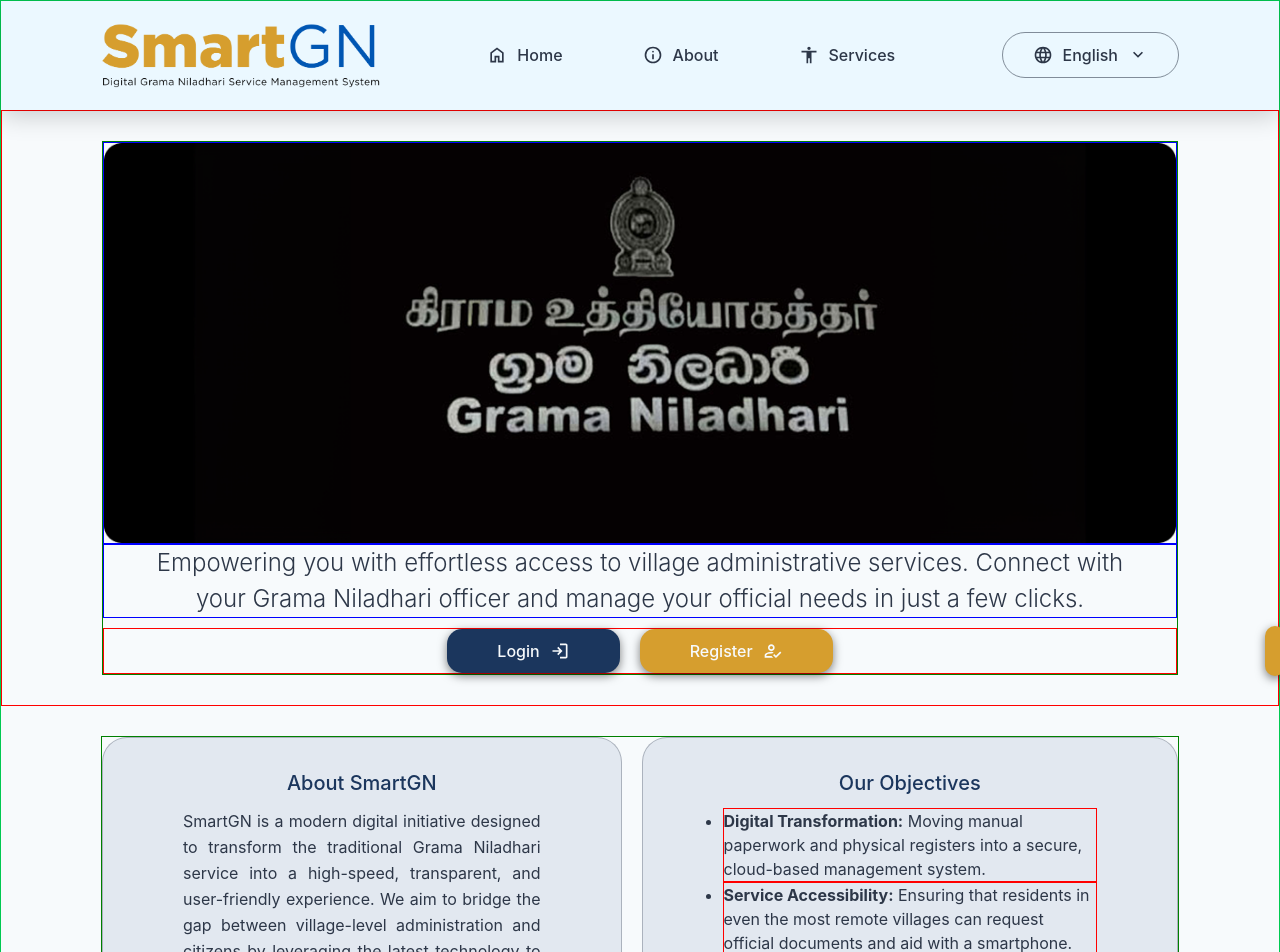
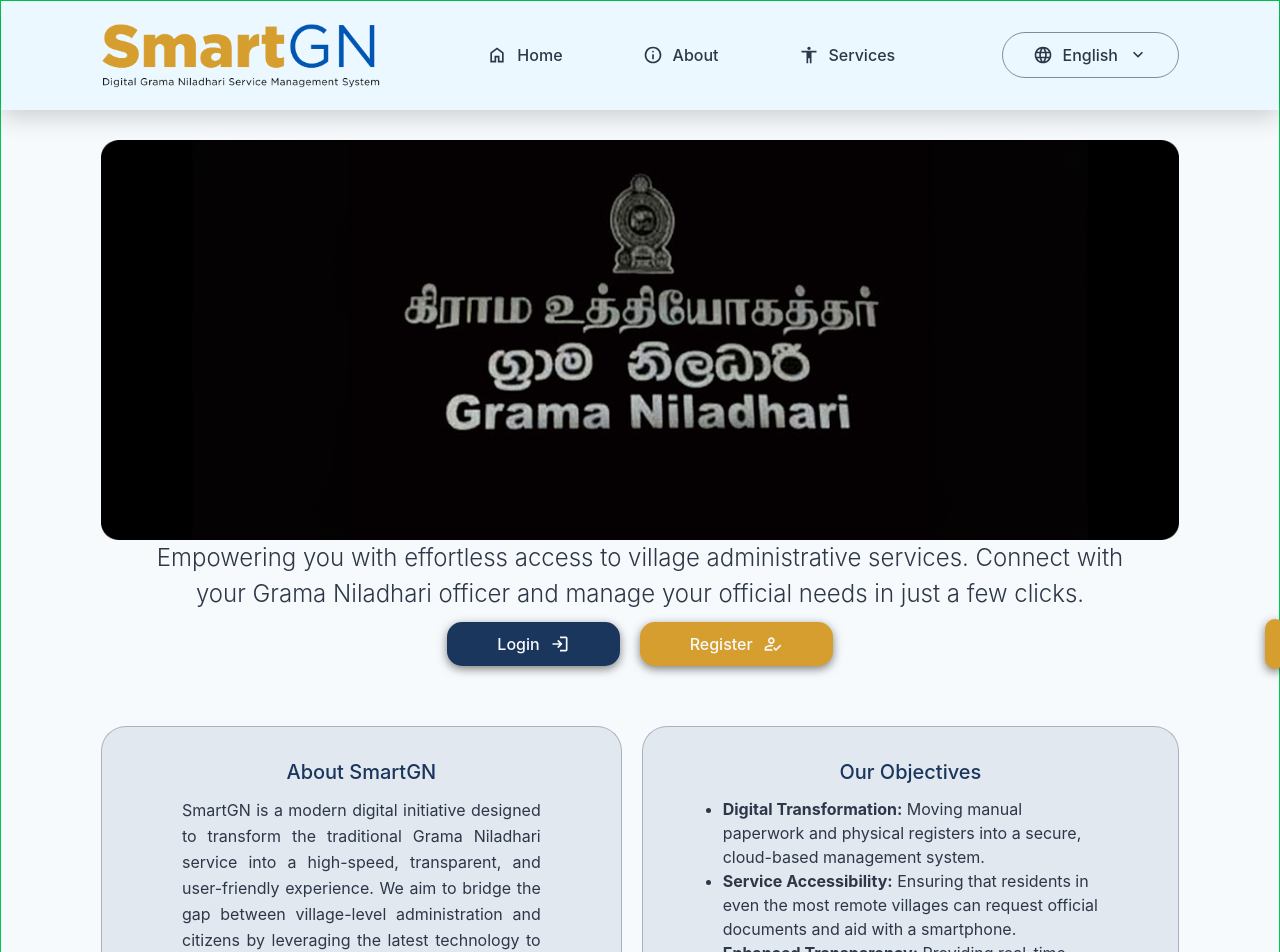
Before and after one commit to Mogith-Code/SmartGN-Digital-GN-Service-Management-System, a React (Vite) app in the folder SmartGN/: page / in a window 1280 px wide. Shown: the top 952 px of the page. Built offline with nearby package versions, Linux system fonts and the light colour scheme.

Commit message:
removed unwanted borders from div containers

```diff
--- a/SmartGN/src/Components/LandingPage/About.jsx
+++ b/SmartGN/src/Components/LandingPage/About.jsx
@@ -57,7 +57,7 @@ function About() {
   return (
     <section id="about" className="w-full bg-[#F7FAFC] px-[100px] py-[30px] max-lg:px-[60px] max-md:p-[20px]">
       {/* Two-column layout: about-container (left) and objectives-container (right) */}
-      <div className="flex items-start justify-center gap-5 max-md:flex-col border border-[green]">
+      <div className="flex items-start justify-center gap-5 max-md:flex-col">
 
         {/* LEFT COLUMN: ABOUT CONTAINER */}
         <div className="w-[580px] max-lg:w-full flex flex-col gap-5 items-center">
@@ -86,7 +86,7 @@ function About() {
           </h2>
           <ul>
             {t.objectives.map((objective, index) => (
-              <li key={index} className="list-disc text-[16px] font-normal text-[#2D3748] max-md:text-[12px] max-md:ml-[15px] border border-[red]">
+              <li key={index} className="list-disc text-[16px] font-normal text-[#2D3748] max-md:text-[12px] max-md:ml-[15px]">
                 <strong>{objective.title}:</strong> {objective.desc}
               </li>
               )
--- a/SmartGN/src/Components/LandingPage/Home.jsx
+++ b/SmartGN/src/Components/LandingPage/Home.jsx
@@ -36,25 +36,25 @@ function Home() {
 
    // COMPONENT RENDER
   return (
-  <section className="w-full bg-[#F7FAFC] px-[100px] py-[30px] max-lg:p-[30px] py-[25px] max-md:p-[20px] border border-[red]" id="home">
+  <section className="w-full bg-[#F7FAFC] px-[100px] py-[30px] max-lg:p-[30px] py-[25px] max-md:p-[20px]" id="home">
 
     {/* Inner container - flex column layout to stack elements vertically */}
-    <div className="w-full flex flex-col justify-between items-center border border-[green]">
+    <div className="w-full flex flex-col justify-between items-center">
 
       {/*  HERO IMAGE */}
-      <div className="w-full h-auto border border-[blue]"> {/*border border-amber-900*/}
+      <div className="w-full h-auto"> {/*border border-amber-900*/}
         <img src={heroImage} alt="Grama Niladhari Service - Helping citizens with administrative services" className="w-full h-[400px] max-lg:h-[300px] max-md:h-[200px]" />
       </div>
 
       {/* HERO HEADLINE */}
-      <div className="w-full px-[50px] max-md:px-0 border border-[blue]"> {/*border border-amber-900*/}
+      <div className="w-full px-[50px] max-md:px-0"> {/*border border-amber-900*/}
         <p className="text-center font-light text-[24px] max-lg:text-[20px] max-md:text-[16px] text-[#2D3748]">
           {t.heroDesc}
         </p>
       </div>
 
       {/* BUTTON CONTAINER */}
-      <div className="w-full flex items-center justify-center gap-5 mt-[10px] border border-[red]">
+      <div className="w-full flex items-center justify-center gap-5 mt-[10px]">
 
         {/* LOGIN BUTTON */}
         <button className="flex items-center justify-center gap-2.5 max-md:gap-[5px] px-[50px] py-2.5 bg-[#1B365D] shadow-[0_3px_10px_rgba(0,0,0,0.5)] hover:shadow-[0_5px_20px_rgba(0,0,0,0.6)] text-[#F7FAFC] font-medium text-[16px] max-md:text-[12px] max-md:py-[8px] max-md:px-[30px] rounded-[15px] max-md:rounded-[12px] hover:bg-[#005BBD] hover:text-white transition-all duration-300 cursor-pointer"
--- a/SmartGN/src/Pages/LandingPage.jsx
+++ b/SmartGN/src/Pages/LandingPage.jsx
@@ -4,8 +4,6 @@ import Services from '../Components/LandingPage/Services';
 import Footer from '../Components/Common/Footer';
 import About from '../Components/LandingPage/About';
 import Home from '../Components/LandingPage/Home';
-
-
 
 // LANDING PAGE COMPONENT
 // Main landing page that includes navbar, hero section, about, services and footer
```
